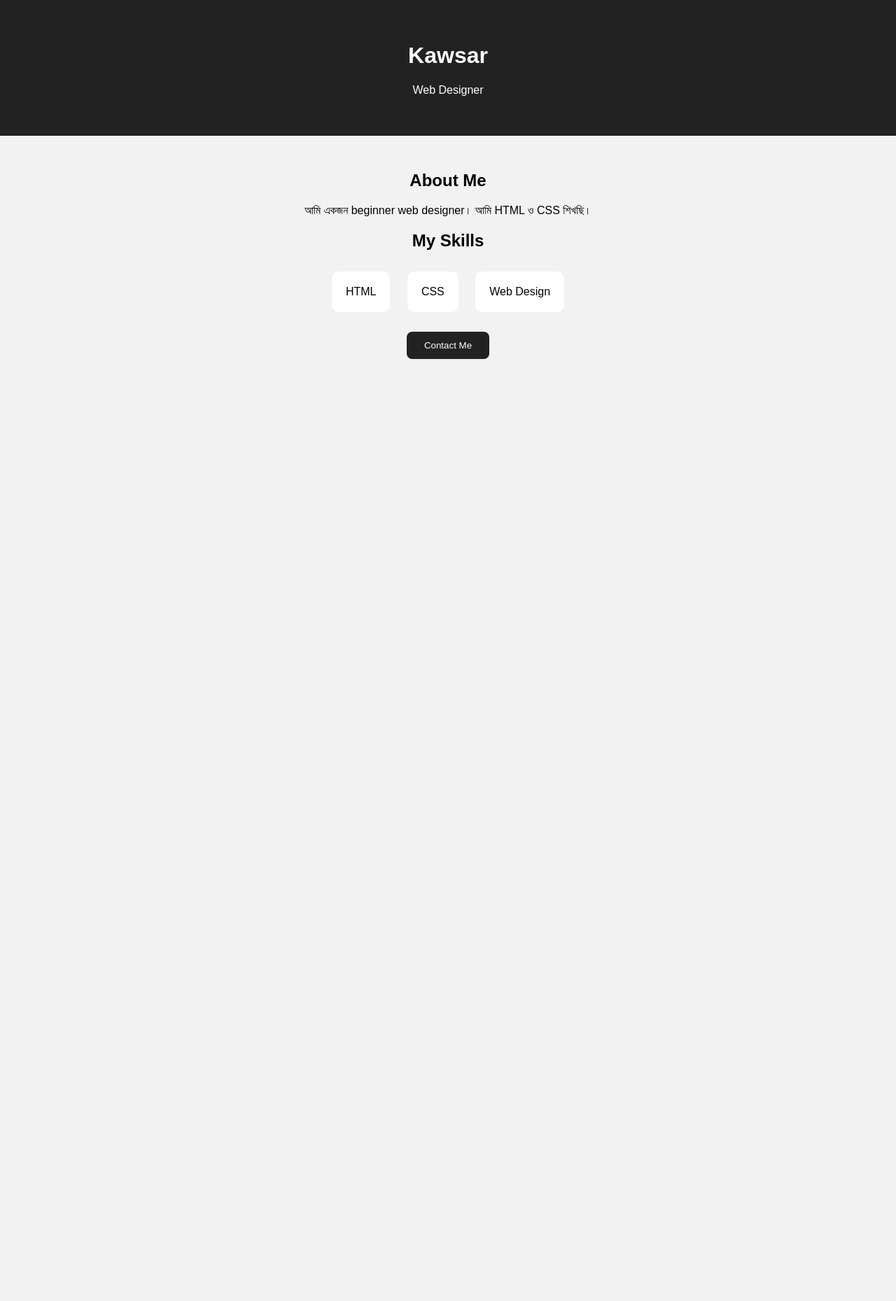
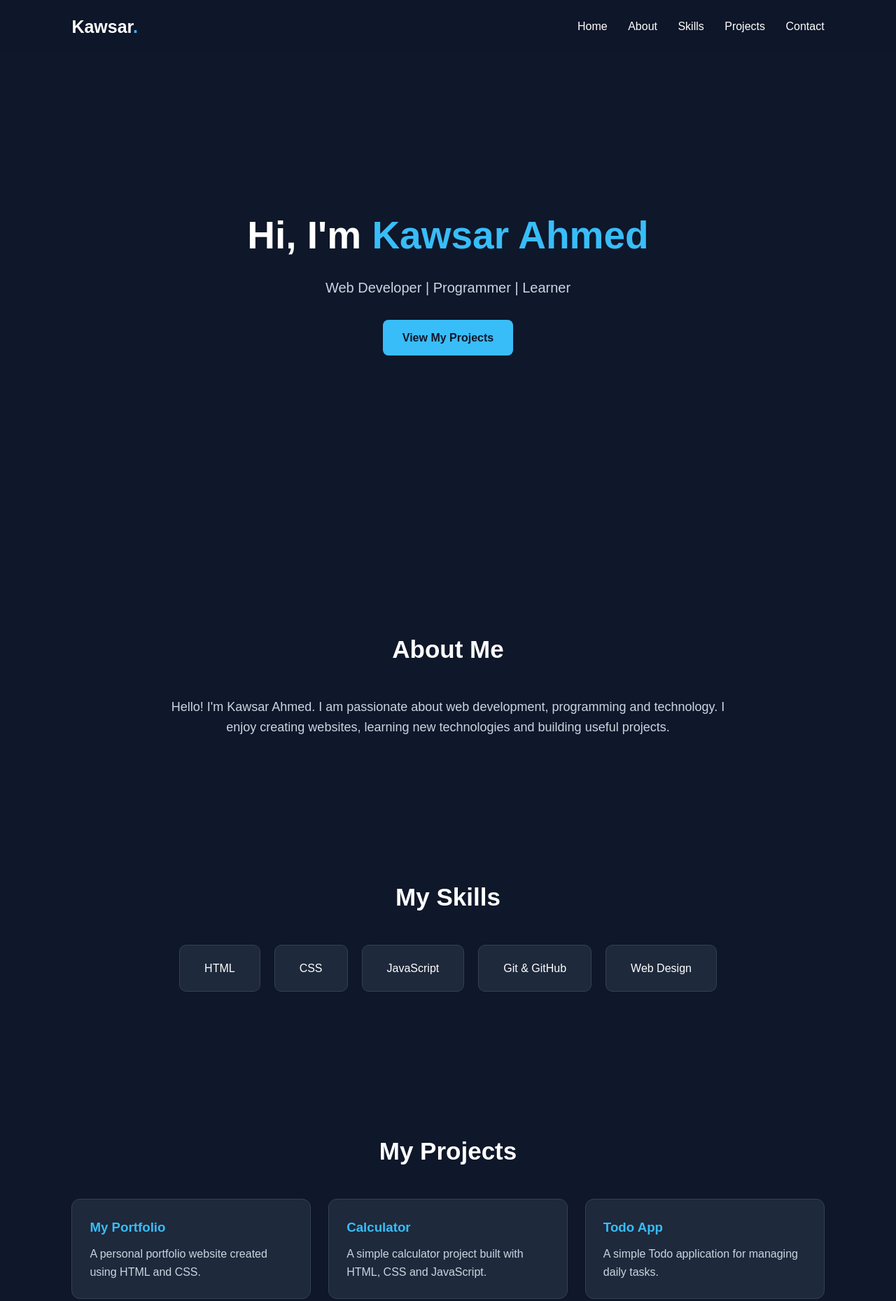
Before and after one commit to kawsarahmed299q-collab/my-portfolio, a plain HTML site: page index.html in a window 1280 px wide. Shown: the top 1859 px of the page at 70% size. Before the commit the page ends 800 px from the top, so only its background shows below. Drawn offline with Linux system fonts and the light colour scheme.

Commit message:
Update index.html

```diff
--- a/index.html
+++ b/index.html
@@ -1,73 +1,287 @@
 <!DOCTYPE html>
-<html>
+<html lang="en">
 <head>
-    <title>My Portfolio</title>
+  <meta charset="UTF-8">
+  <meta name="viewport" content="width=device-width, initial-scale=1.0">
+
+  <title>Kawsar Ahmed | Portfolio</title>
 
   <style>
-        body {
-            font-family: Arial;
-            text-align: center;
-            background-color: #f2f2f2;
+    * {
       margin: 0;
+      padding: 0;
+      box-sizing: border-box;
+      scroll-behavior: smooth;
     }
 
-        .header {
-            background-color: #222;
+    body {
+      font-family: Arial, sans-serif;
+      background: #0f172a;
       color: white;
-            padding: 40px;
+      line-height: 1.6;
+    }
+
+    header {
+      position: fixed;
+      top: 0;
+      width: 100%;
+      background: rgba(15, 23, 42, 0.95);
+      padding: 18px 8%;
+      display: flex;
+      justify-content: space-between;
+      align-items: center;
+      z-index: 1000;
+    }
+
+    .logo {
+      font-size: 25px;
+      font-weight: bold;
+    }
+
+    .logo span {
+      color: #38bdf8;
+    }
+
+    nav a {
+      color: white;
+      text-decoration: none;
+      margin-left: 25px;
+      transition: 0.3s;
+    }
+
+    nav a:hover {
+      color: #38bdf8;
+    }
+
+    section {
+      padding: 100px 8%;
+    }
+
+    .hero {
+      min-height: 100vh;
+      display: flex;
+      align-items: center;
+      justify-content: center;
+      text-align: center;
+    }
+
+    .hero h1 {
+      font-size: 55px;
+      margin-bottom: 15px;
+    }
+
+    .hero h1 span {
+      color: #38bdf8;
+    }
+
+    .hero p {
+      font-size: 20px;
+      color: #cbd5e1;
+      margin-bottom: 30px;
+    }
+
+    .btn {
+      display: inline-block;
+      padding: 13px 28px;
+      background: #38bdf8;
+      color: #0f172a;
+      text-decoration: none;
+      border-radius: 8px;
+      font-weight: bold;
+      transition: 0.3s;
+    }
+
+    .btn:hover {
+      transform: translateY(-3px);
+      background: #7dd3fc;
+    }
+
+    .title {
+      text-align: center;
+      font-size: 35px;
+      margin-bottom: 40px;
     }
 
     .about {
-            padding: 30px;
+      max-width: 800px;
+      margin: auto;
+      text-align: center;
+      color: #cbd5e1;
+      font-size: 18px;
+    }
+
+    .skills {
+      display: flex;
+      justify-content: center;
+      flex-wrap: wrap;
+      gap: 20px;
     }
 
     .skill {
-            display: inline-block;
-            background-color: white;
-            padding: 20px;
-            margin: 10px;
+      background: #1e293b;
+      padding: 20px 35px;
       border-radius: 10px;
+      border: 1px solid #334155;
+      transition: 0.3s;
     }
 
-        button {
-            padding: 12px 25px;
-            border: none;
-            border-radius: 8px;
-            background-color: #222;
-            color: white;
-            cursor: pointer;
+    .skill:hover {
+      transform: translateY(-5px);
+      border-color: #38bdf8;
+    }
+
+    .projects {
+      display: grid;
+      grid-template-columns: repeat(auto-fit, minmax(250px, 1fr));
+      gap: 25px;
+    }
+
+    .project {
+      background: #1e293b;
+      padding: 25px;
+      border-radius: 12px;
+      border: 1px solid #334155;
+    }
+
+    .project h3 {
+      color: #38bdf8;
+      margin-bottom: 10px;
+    }
+
+    .project p {
+      color: #cbd5e1;
+    }
+
+    .contact {
+      text-align: center;
+    }
+
+    .contact p {
+      margin: 10px;
+      color: #cbd5e1;
+    }
+
+    footer {
+      text-align: center;
+      padding: 25px;
+      background: #020617;
+      color: #94a3b8;
+    }
+
+    @media (max-width: 700px) {
+      header {
+        padding: 15px 5%;
+      }
+
+      nav a {
+        margin-left: 10px;
+        font-size: 13px;
+      }
+
+      .hero h1 {
+        font-size: 38px;
+      }
+
+      .hero p {
+        font-size: 17px;
+      }
     }
   </style>
 </head>
-<script>
-    function sayHello() {
-        alert("Hello! Welcome to my website.");
-    }
-</script>
+
 <body>
 
-    <div class="header">
-        <h1>Kawsar</h1>
-        <p>Web Designer</p>
+  <header>
+    <div class="logo">Kawsar<span>.</span></div>
+
+    <nav>
+      <a href="#home">Home</a>
+      <a href="#about">About</a>
+      <a href="#skills">Skills</a>
+      <a href="#projects">Projects</a>
+      <a href="#contact">Contact</a>
+    </nav>
+  </header>
+
+
+  <section class="hero" id="home">
+    <div>
+      <h1>Hi, I'm <span>Kawsar Ahmed</span></h1>
+      <p>Web Developer | Programmer | Learner</p>
+      <a href="#projects" class="btn">View My Projects</a>
+    </div>
+  </section>
+
+
+  <section id="about">
+    <h2 class="title">About Me</h2>
+
+    <div class="about">
+      <p>
+        Hello! I'm Kawsar Ahmed. I am passionate about web development,
+        programming and technology. I enjoy creating websites, learning
+        new technologies and building useful projects.
+      </p>
+    </div>
+  </section>
+
+
+  <section id="skills">
+    <h2 class="title">My Skills</h2>
+
+    <div class="skills">
+      <div class="skill">HTML</div>
+      <div class="skill">CSS</div>
+      <div class="skill">JavaScript</div>
+      <div class="skill">Git & GitHub</div>
+      <div class="skill">Web Design</div>
+    </div>
+  </section>
+
+
+  <section id="projects">
+    <h2 class="title">My Projects</h2>
+
+    <div class="projects">
+
+      <div class="project">
+        <h3>My Portfolio</h3>
+        <p>
+          A personal portfolio website created using HTML and CSS.
+        </p>
       </div>
 
-    <div class="about">
-        <h2>About Me</h2>
+      <div class="project">
+        <h3>Calculator</h3>
         <p>
-            আমি একজন beginner web designer।
-            আমি HTML ও CSS শিখছি।
+          A simple calculator project built with HTML, CSS and JavaScript.
         </p>
+      </div>
 
-        <h2>My Skills</h2>
+      <div class="project">
+        <h3>Todo App</h3>
+        <p>
+          A simple Todo application for managing daily tasks.
+        </p>
+      </div>
 
-        <div class="skill">HTML</div>
-        <div class="skill">CSS</div>
-        <div class="skill">Web Design</div>
+    </div>
+  </section>
 
-        <br><br>
 
-        <button onclick="sayHello()">Contact Me</button>
+  <section id="contact">
+    <h2 class="title">Contact Me</h2>
+
+    <div class="contact">
+      <p>Email: kawsarahmed299q@gmail.com</p>
+      <p>GitHub: kawsarahmed299q-collab</p>
     </div>
+  </section>
+
+
+  <footer>
+    <p>© 2026 Kawsar Ahmed. All Rights Reserved.</p>
+  </footer>
 
 </body>
 </html>
```
Lines whose indentation alone changed are shown as unchanged.
